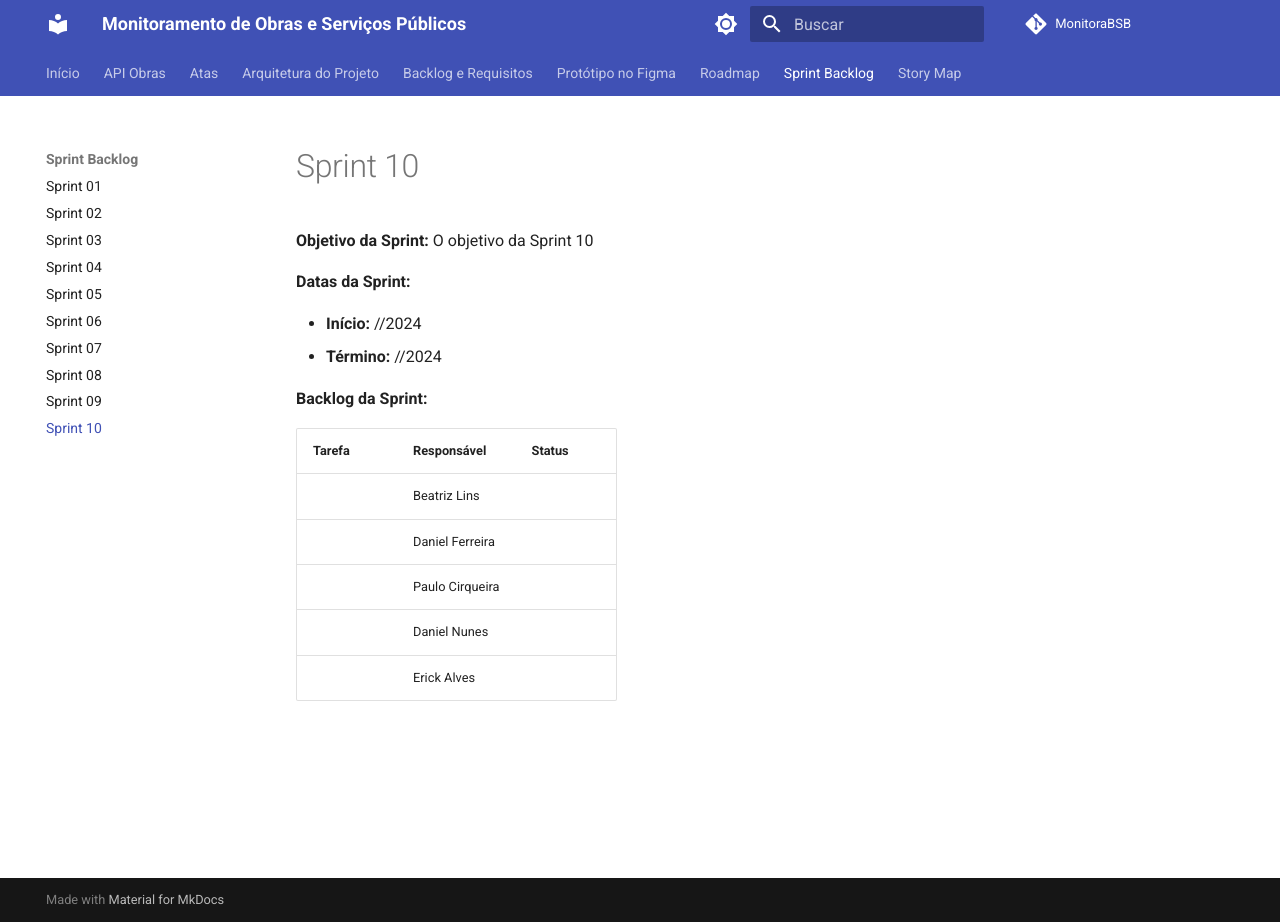
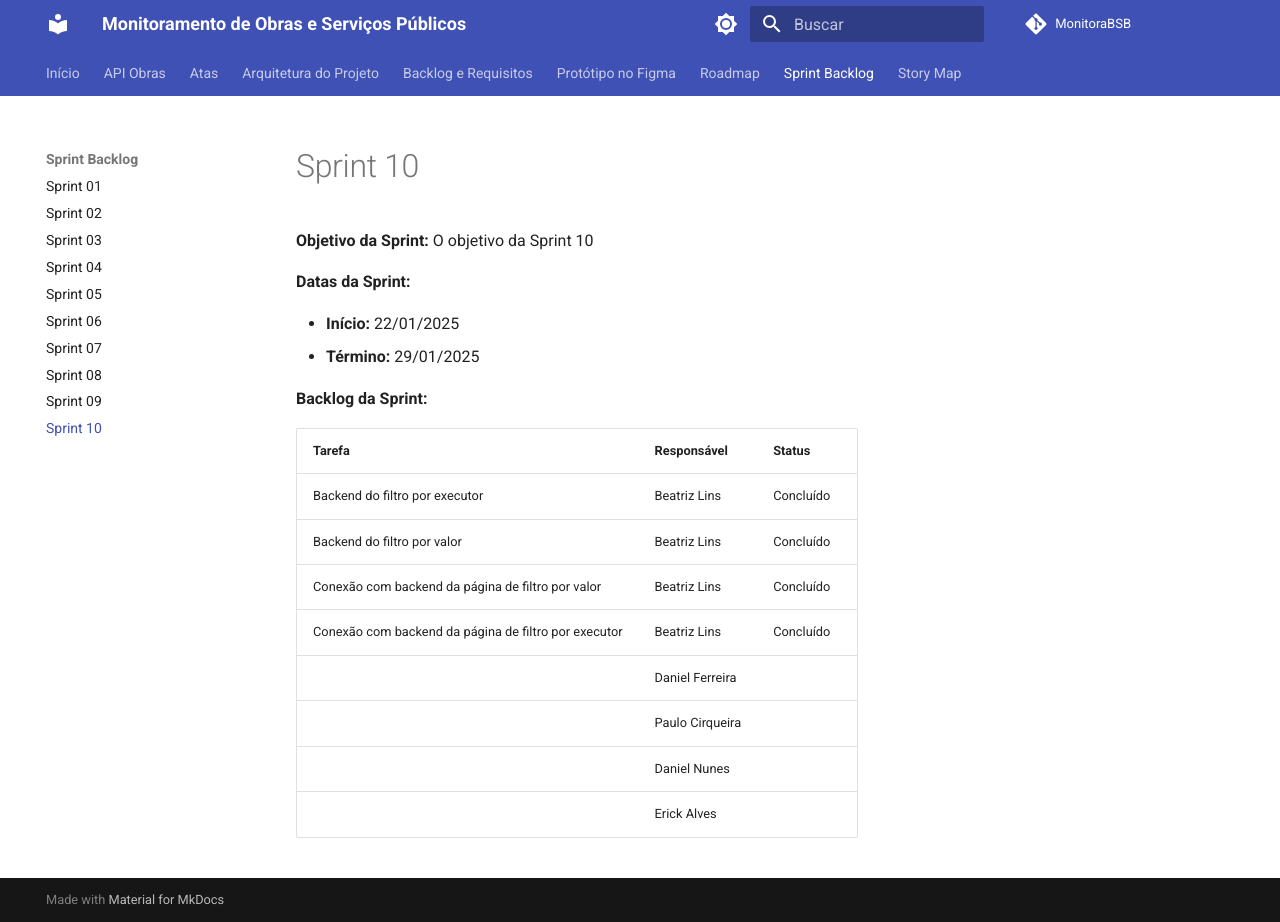
Before and after one commit to unb-mds/2024-2-Squad08, an MkDocs documentation site: the page built from docs/sprints/sprint10.md, in a window 1280 px wide and 922 px high. Built offline with MkDocs 1.6.1 and Material for MkDocs 9.7.7, drawn with Linux system fonts in a browser that asks for light colours; comment, search, counter and statistics services are not loaded.

Commit message:
feat: creating sprint 10 and updating

```diff
--- a/docs/sprints/sprint10.md
+++ b/docs/sprints/sprint10.md
@@ -4,14 +4,17 @@ O objetivo da Sprint 10
 
 **Datas da Sprint:**
 
-- **Início:** //2024
-- **Término:** //2024
+- **Início:** 22/01/2025
+- **Término:** 29/01/2025
 
 **Backlog da Sprint:**
 
 | Tarefa | Responsável | Status |
 |--------|-------------|-----------------------|
-| | Beatriz Lins | |
+| Backend do filtro por executor| Beatriz Lins | Concluído |
+| Backend do filtro por valor| Beatriz Lins | Concluído |
+| Conexão com backend da página de filtro por valor | Beatriz Lins | Concluído |
+| Conexão com backend da página de filtro por executor | Beatriz Lins | Concluído |
 | | Daniel Ferreira |  |
 | | Paulo Cirqueira |  |
 | | Daniel Nunes |  |
```
Also changed, not shown: docs/sprints/sprint9.md (+1 -5 lines).
